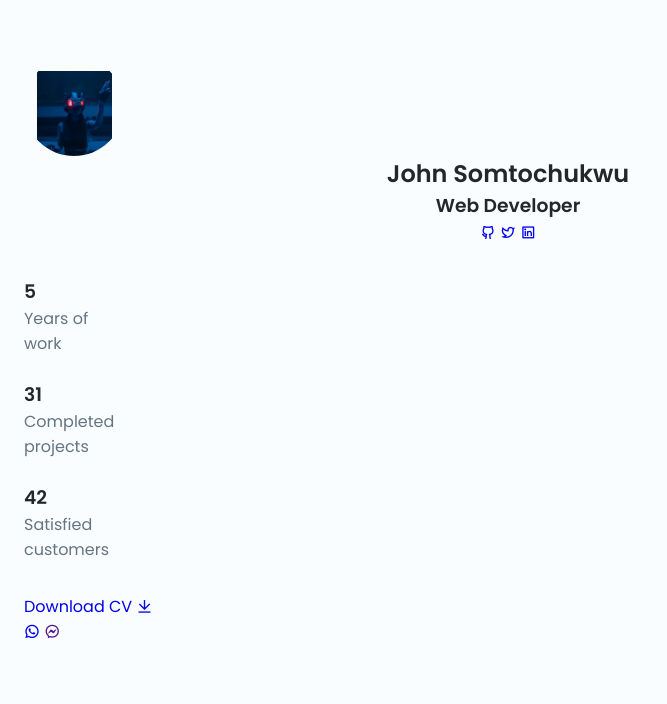
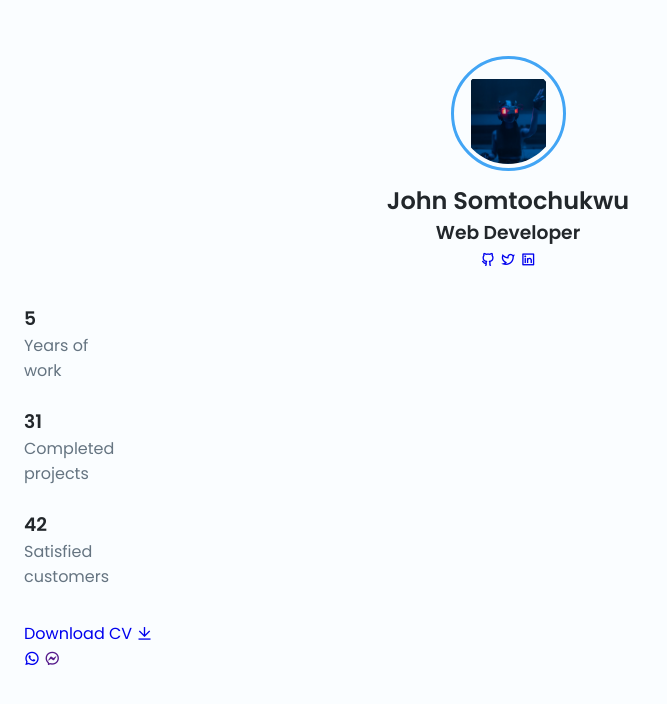
Before and after one commit to Boliboe/MINI-PORFOLIO, a plain HTML site: page index.html in a window 1280 px wide. Shown: the whole page, without its empty margins (0-667 px from the left). Drawn offline with nearby package versions, Linux system fonts and the light colour scheme.

Commit message:
profile info added again

```diff
--- a/assets/css/styles.css
+++ b/assets/css/styles.css
@@ -122,3 +122,14 @@ img{
 .profile-perfil img{
     width: 75px;
 }
+
+.profile-border{
+    border: 3.5px solid var(--first-color);
+    justify-self: center;
+    width: 115px;
+    height: 115px;
+    border-radius: 50%;
+    display: grid;
+    place-items: center;
+    margin-bottom: .75rem;
+}
```
